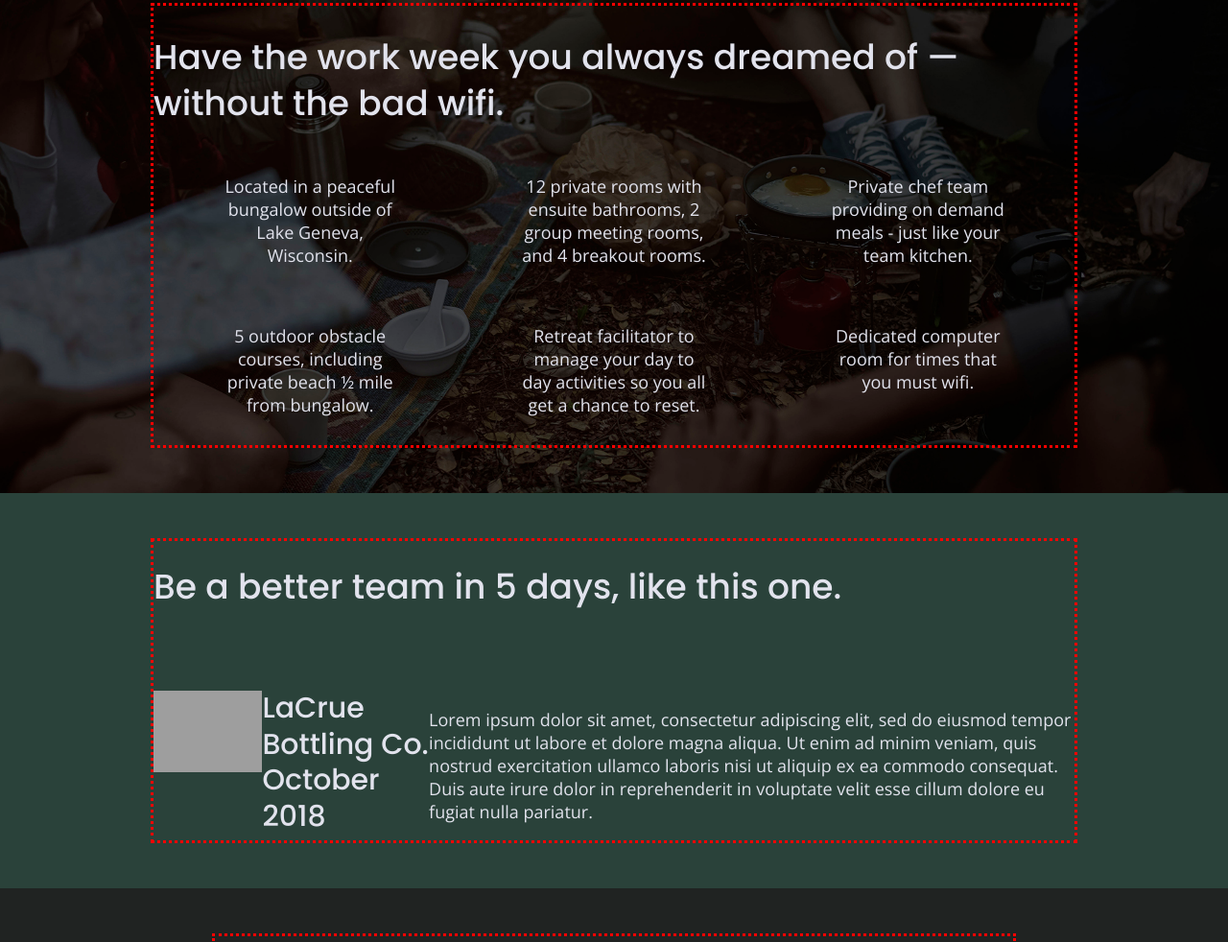
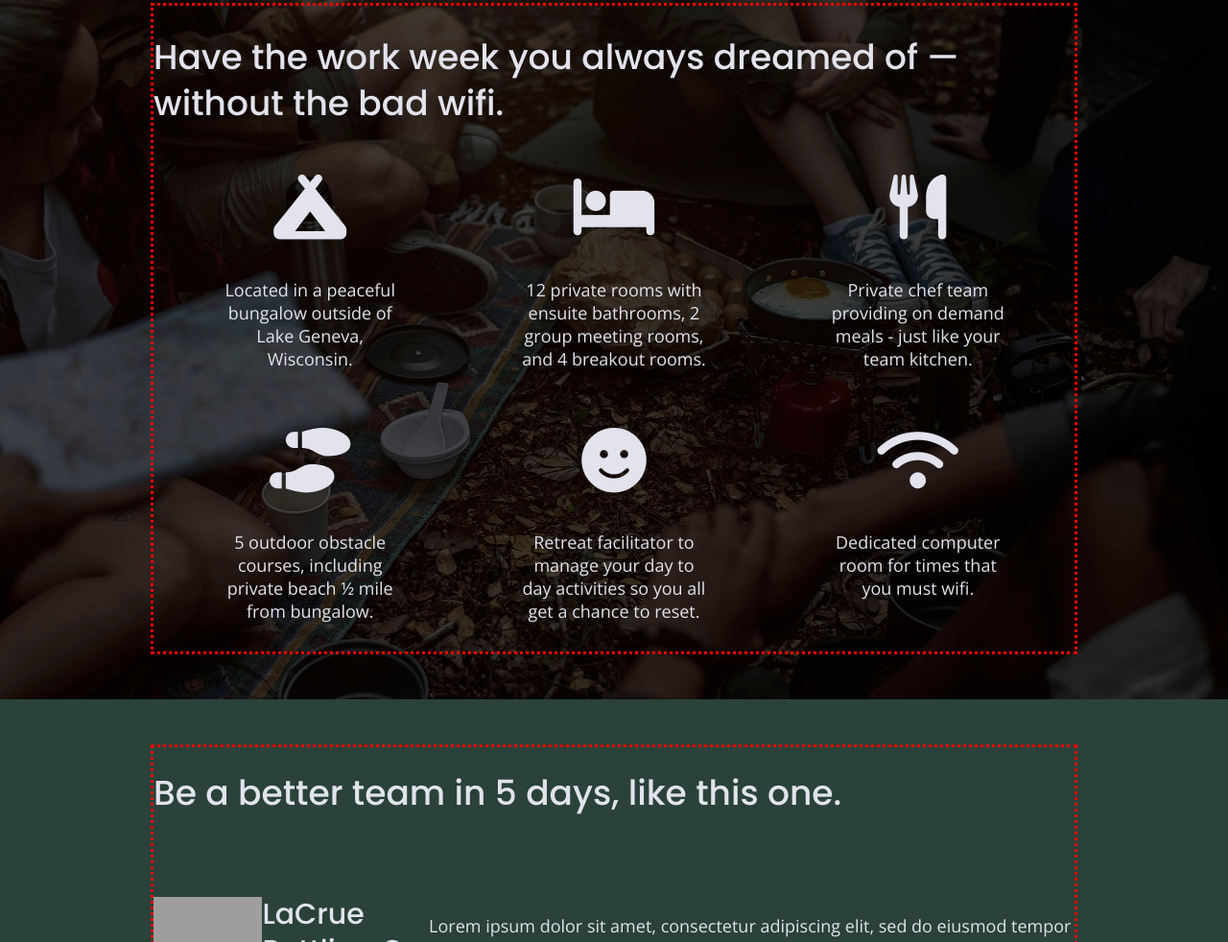
Before and after one commit to Aminah0711/unplugged-responsive-website-round2, a website: page index.html in a window 1280 px wide. Shown: the part 1038-2020 px from the top of the page at 96% size. Drawn offline with nearby package versions, Linux system fonts and the light colour scheme; grey boxes are pictures that could not be loaded.

Commit message:
Add font-awesome icons to features section

```diff
--- a/css/main.css
+++ b/css/main.css
@@ -285,6 +285,11 @@
   justify-content: center;
   align-items: flex-start;
   flex-flow: row wrap;
+}
+.features i {
+	font-size: 3.75em;
+    margin-bottom: 40px;
+
 }
 .features p {
   margin: 0;
@@ -680,6 +685,7 @@
 .features h2 {
   width: 90%;
 }
+
 .features article {
   flex-basis: 33%;
 }
--- a/index.html
+++ b/index.html
@@ -18,6 +18,8 @@
 
   <link rel="stylesheet" href="css/normalize.css">
   <link rel="stylesheet" href="css/main.css">
+    <!--fontawesome-->
+  <script src="https://kit.fontawesome.com/a64f40ecc3.js" crossorigin="anonymous"></script>
   <!--Google Fonts-->
   <link href="https://fonts.googleapis.com/css?family=Open+Sans:400,700|Poppins:500,700" rel="stylesheet">
 
@@ -65,31 +67,37 @@
         <h2>Have the work week you always dreamed of — without the bad wifi.</h2>
         <div class="features-items">
           <article>
-            <p class="fontawesome-icons"></p>
+            <p class="fontawesome-icon">
+              <i class="fas fa-campground"></i>
+            </p>
             <p class="features-items-description">Located in a peaceful bungalow outside of Lake Geneva, Wisconsin.</p>
           </article>
           <article>
-            <p class="fontawesome-icons"></p>
+            <p class="fontawesome-icons">
+              <i class="fas fa-bed"></i>
+            </p></p>
             <p class="features-items-description">12 private rooms with ensuite bathrooms, 2 group meeting rooms, and 4
               breakout rooms.</p>
           </article>
           <article>
-            <p class="fontawesome-icons"></p>
+            <p class="fontawesome-icons">
+              <i class="fas fa-utensils"></i>
+            </p>
             <p class="features-items-description">Private chef team providing on demand meals - just like your team
               kitchen.</p>
           </article>
           <article>
-            <p class="fontawesome-icons"></p>
+            <p class="fontawesome-icons"><i class="fas fa-shoe-prints"></i></p>
             <p class="features-items-description">5 outdoor obstacle courses, including private beach ½ mile from
               bungalow.</p>
           </article>
           <article>
-            <p class="fontawesome-icons"></p>
+            <p class="fontawesome-icons"><i class="fas fa-smile"></i></p>
             <p class="features-items-description">Retreat facilitator to manage your day to day activities so you all
               get a chance to reset.</p>
           </article>
           <article>
-            <p class="fontawesome-icons"></p>
+            <p class="fontawesome-icons"><i class="fas fa-wifi"></i></p>
             <p class="features-items-description">Dedicated computer room for times that you must wifi.</p>
           </article>
         </div>
```
Also changed, not shown: About/index.html (+1 -0 lines), FAQ/index.html (+2 -4 lines).
